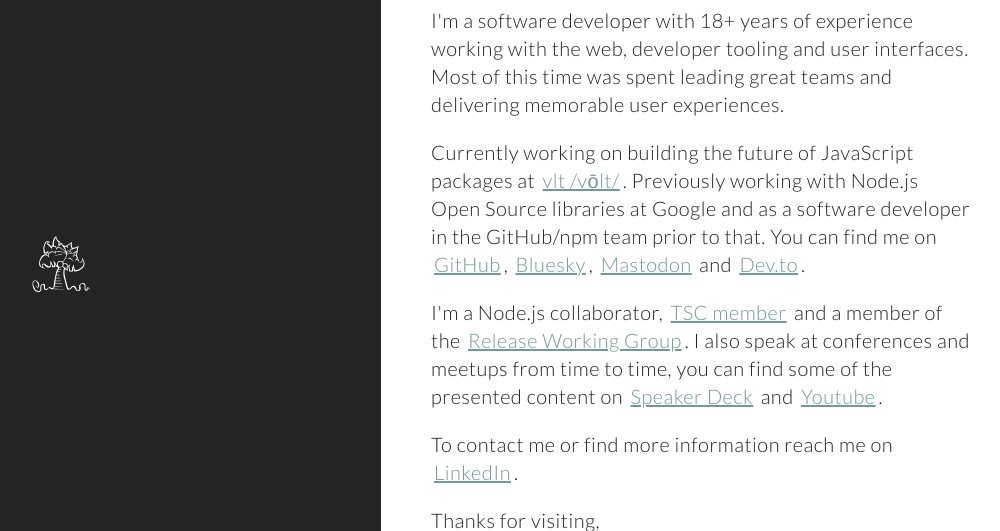
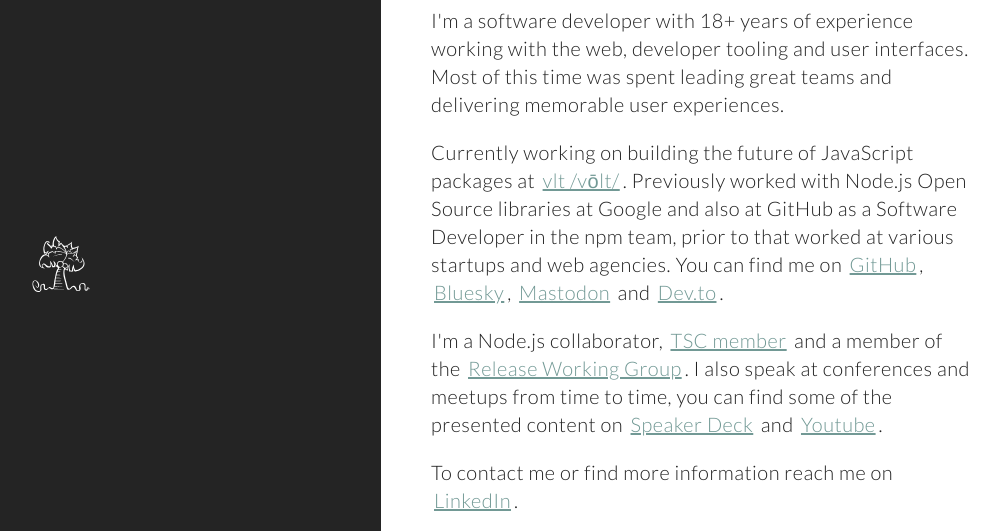
Before and after one commit to ruyadorno/ruyadorno.github.io, a website: page index.html in a window 1280 px wide. Shown: the part 136-667 px from the top of the page, without its empty margins (259-1259 px from the left). Drawn offline with Linux system fonts and the light colour scheme.

Commit message:
Update index.html

```diff
--- a/index.html
+++ b/index.html
@@ -22,7 +22,7 @@
         <div class="content">
           <h2>About me</h2>
           <p>I'm a software developer with 18+ years of experience working with the web, developer tooling and user interfaces. Most of this time was spent leading great teams and delivering memorable user experiences.</p>
-          <p>Currently working on building the future of JavaScript packages at <a href="https://vlt.sh">vlt /vōlt/</a>. Previously working with Node.js Open Source libraries at Google and as a software developer in the GitHub/npm team prior to that. You can find me on <a href="https://github.com/ruyadorno">GitHub</a>, <a href="https://bsky.app/profile/ruyadorno.bsky.social">Bluesky</a>, <a rel="me" href="https://fosstodon.org/@ruyadorno">Mastodon</a> and <a href="https://dev.to/ruyadorno">Dev.to</a>.</p>
+          <p>Currently working on building the future of JavaScript packages at <a href="https://vlt.sh">vlt /vōlt/</a>. Previously worked with Node.js Open Source libraries at Google and also at GitHub as a Software Developer in the npm team, prior to that worked at various startups and web agencies. You can find me on <a href="https://github.com/ruyadorno">GitHub</a>, <a href="https://bsky.app/profile/ruyadorno.bsky.social">Bluesky</a>, <a rel="me" href="https://fosstodon.org/@ruyadorno">Mastodon</a> and <a href="https://dev.to/ruyadorno">Dev.to</a>.</p>
           <p>I'm a Node.js collaborator, <a href="https://github.com/nodejs/node#tsc-technical-steering-committee">TSC member</a> and a member of the <a href="https://github.com/nodejs/node/#release-keys">Release Working Group</a>. I also speak at conferences and meetups from time to time, you can find some of the presented content on <a href="https://speakerdeck.com/ruyadorno">Speaker Deck</a> and <a href="https://www.youtube.com/watch?v=A-pWrajferM&list=PLhfPj4BRxbDcgz44YFvae_AoyUnXhrUZ_">Youtube</a>.
           <p>To contact me or find more information reach me on <a href="https://ca.linkedin.com/in/ruyadorno/">LinkedIn</a>.</p>
           <p>Thanks for visiting,</p>
```
